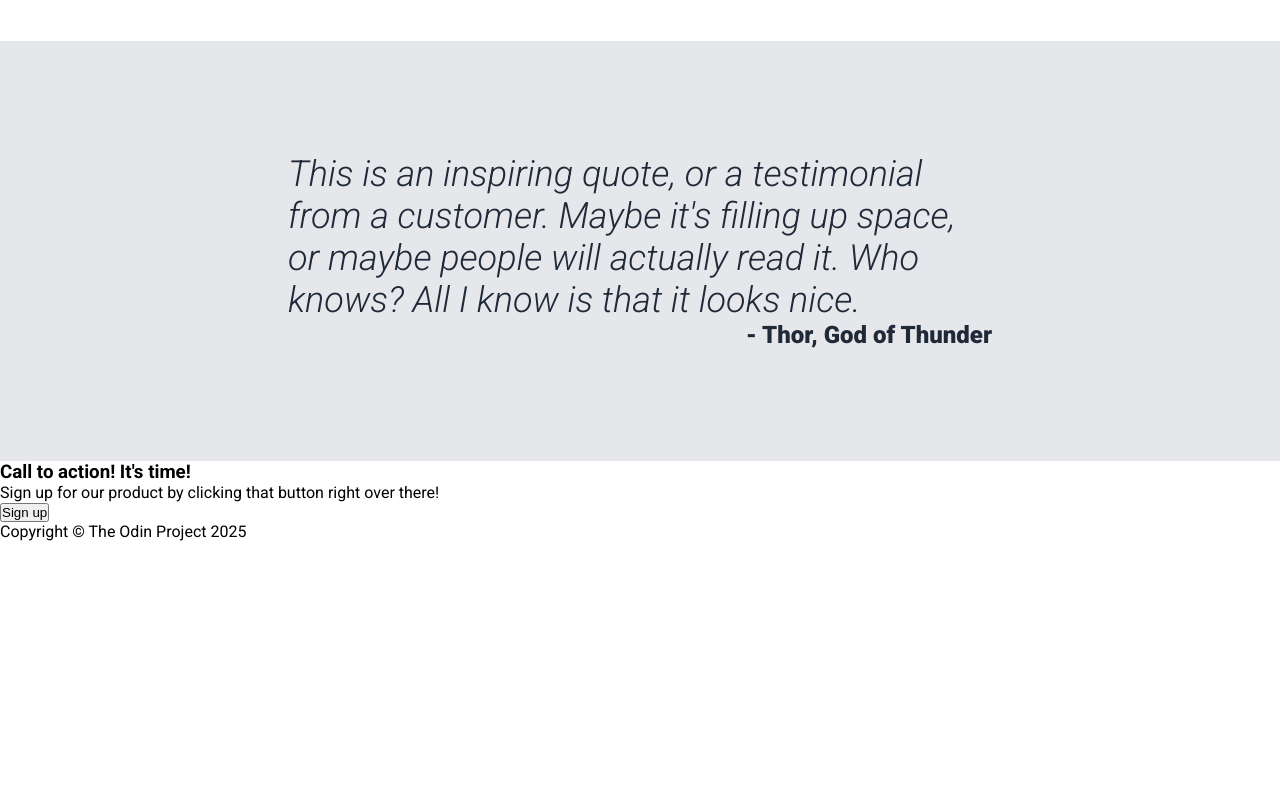
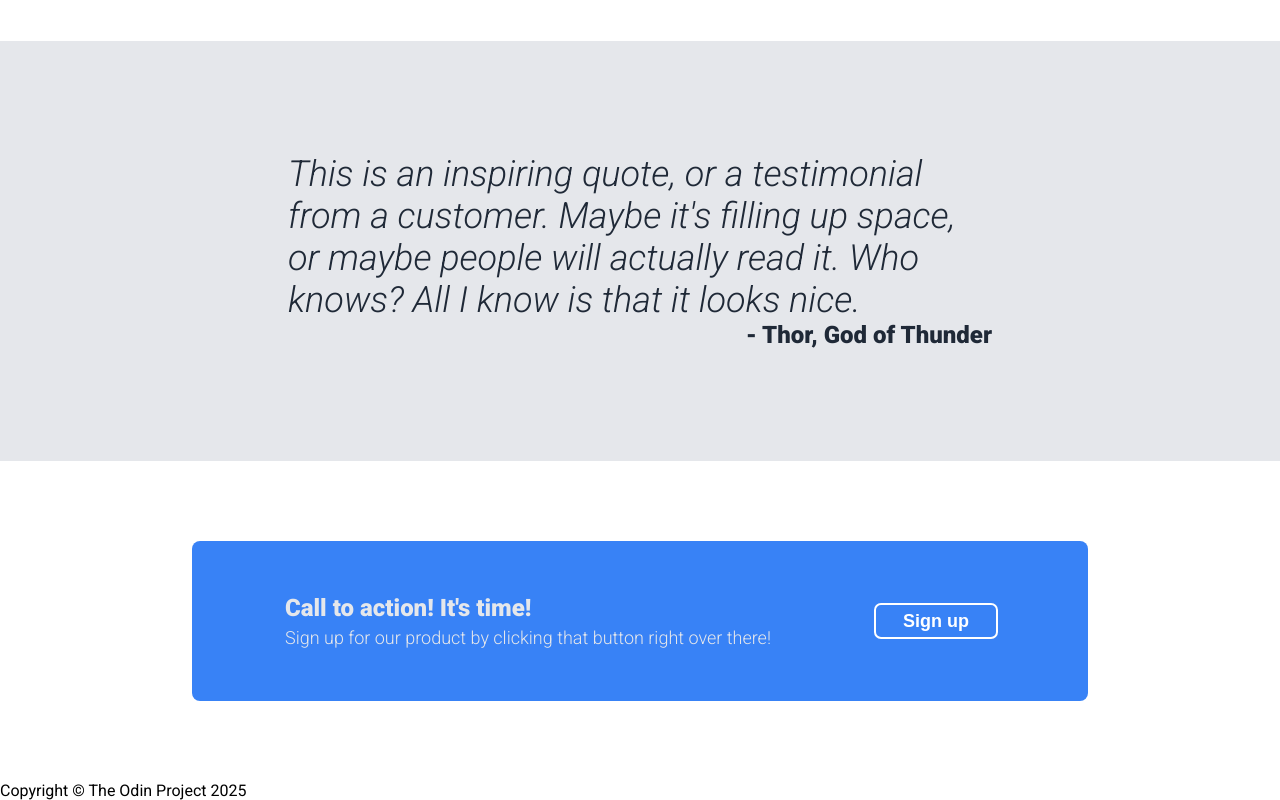
Before and after one commit to PeterSiawish/landing-page, a plain HTML site: page index.html in a window 1280 px wide. Shown: the part 921-1721 px from the top of the page. Before the commit the page ends 1462 px from the top, so only its background shows below. Drawn offline with Linux system fonts and the light colour scheme; a web font is replaced by a local one.

Commit message:
style section3 of index.html

```diff
--- a/index.html
+++ b/index.html
@@ -71,12 +71,15 @@
       <section id="section3">
         <div class="call-to-action">
           <div class="call-to-action-left">
-            <h3>Call to action! It's time!</h3>
-            <p>
-              Sign up for our product by clicking that button right over there!
-            </p>
+            <div class="call-to-action-left-container">
+              <h3>Call to action! It's time!</h3>
+              <p>
+                Sign up for our product by clicking that button right over
+                there!
+              </p>
+            </div>
           </div>
-          <button>Sign up</button>
+          <div class="call-to-action-right"><button>Sign up</button></div>
         </div>
       </section>
     </main>
--- a/style.css
+++ b/style.css
@@ -140,3 +140,59 @@ header > nav > h2 {
   align-self: flex-end;
   font-size: 24px;
 }
+
+#section3 {
+  display: flex;
+  justify-content: center;
+  align-items: center;
+}
+
+.call-to-action {
+  display: flex;
+  width: 70%;
+  min-height: 10rem;
+  margin: 5rem 0;
+  background-color: #3882f6;
+  border-radius: 8px;
+}
+
+.call-to-action * {
+  color: white;
+}
+
+.call-to-action-left {
+  flex-basis: 75%;
+  display: flex;
+  justify-content: center;
+  align-items: center;
+}
+
+.call-to-action-left h3 {
+  padding-bottom: 5px;
+  color: #e5e7eb;
+  font-weight: 900;
+  font-size: 24px;
+}
+
+.call-to-action-left p {
+  color: #e5e7eb;
+  font-size: 18px;
+  font-weight: 300;
+}
+
+.call-to-action-right {
+  flex-basis: 25%;
+  display: flex;
+  justify-content: center;
+  align-items: center;
+}
+
+.call-to-action-right button {
+  border: 2px solid white;
+  border-radius: 7px;
+  background-color: #3882f6;
+  padding: 0.3em 1.5em;
+  margin-right: 5rem;
+  font-weight: 600;
+  font-size: 18px;
+}
```
